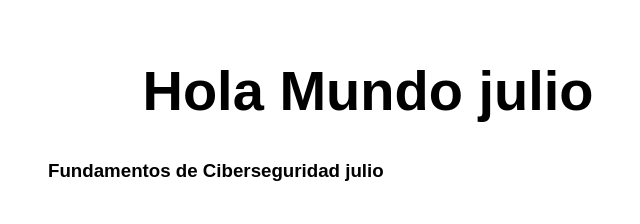
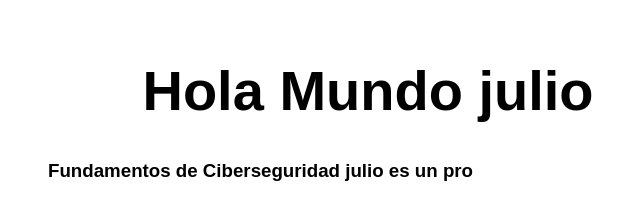
Before and after one commit to lopezcisnerosjulioivan-sys/mi-primer-repositorio, a website: page src/index.html in a window 1280 px wide. Shown: the whole page, without its empty margins (272-912 px from the left). Drawn offline with Linux system fonts and the light colour scheme.

Commit message:
//fino pa

```diff
--- a/src/index.html
+++ b/src/index.html
@@ -11,7 +11,7 @@
 <body>
   <main>
     <h1>Hola Mundo julio</h1>
-    <h3>Fundamentos de Ciberseguridad julio</h3>
+    <h3>Fundamentos de Ciberseguridad julio es un pro</h3>
   </main>
 </body>
 
```
